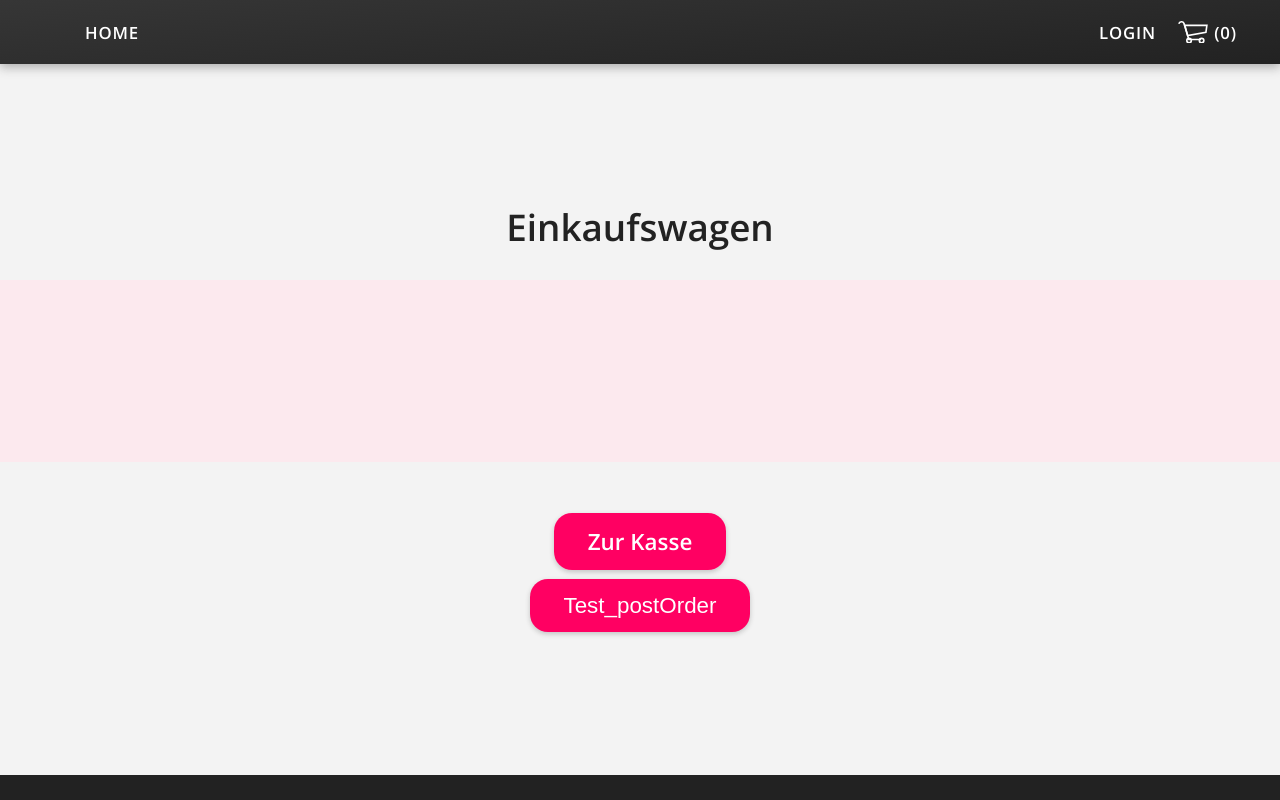
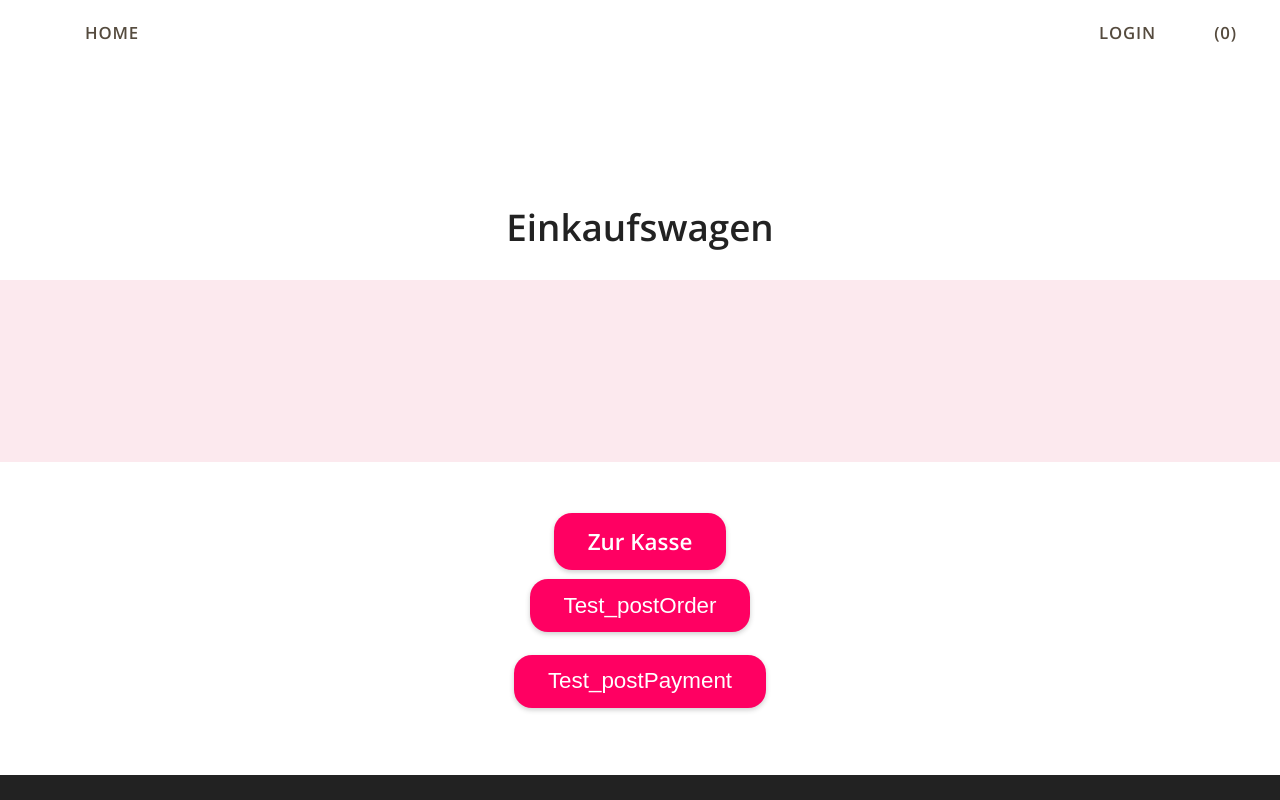
Before and after one commit to Maximilianwte/eCommerce, a React (Create React App) app: page /cart in a window 1280 px wide. Shown: the top 800 px of the page. Built offline with nearby package versions, Linux system fonts and the light colour scheme.

Commit message:
Charging Customers Testing

```diff
--- a/src/App.css
+++ b/src/App.css
@@ -2,7 +2,7 @@
 
 :root {
   --bg-color-main: #222222;
-  --bg-color-white: #f3f3f3;
+  --bg-color-white: #ffffff;
   --bg-color-highlight: #ff0062;
   --color-main: #ffffff;
   --color-secondary: #6f8aff;
--- a/src/Components/Context/Context1.js
+++ b/src/Components/Context/Context1.js
@@ -20,7 +20,7 @@ class Context extends Component {
     return (
       <div className="Store">
         <div className="fullPage">
-          <svg xmlns="http://www.w3.org/2000/svg" viewBox="0 0 116 116">
+          {/* <svg xmlns="http://www.w3.org/2000/svg" viewBox="0 0 116 116">
             <defs />
             <g id="Ebene_2" data-name="Ebene 2">
               <g id="Ebene_1-2" data-name="Ebene 1">
@@ -64,7 +64,7 @@ class Context extends Component {
                 />
               </g>
             </g>
-          </svg>{" "}
+          </svg>{" "} */}
         </div>
         <div className="highlightCard">
           <Link to={"/Buddha"}>
--- a/src/Components/Header/Header.css
+++ b/src/Components/Header/Header.css
@@ -3,19 +3,19 @@
   height: 4em;
   top: 0%;
   width: 100%;
-  background: linear-gradient(175deg, #363636, #222222);
+ /*  background: linear-gradient(175deg, #363636, #222222);
 
-  box-shadow: #2727275b 0px 3px 10px;
+  box-shadow: #2727275b 0px 3px 10px; */
 }
 
 .sideBar a {
-  color: #ffffff;
+  color: #554b3e;
   letter-spacing: 0.05em;
   font-size: 1.05em;
 }
 
 .sideBar a:hover {
-  color: #f3e0e0;
+  color: #9b8a74;
 }
 
 .inlet {
--- a/src/Components/ItemPage/ItemPage.css
+++ b/src/Components/ItemPage/ItemPage.css
@@ -9,8 +9,7 @@
   grid-column: span 2;
   background-size: cover;
   background-position-y: 25%;
-  margin-top: 4em;
-  height: 30vh;
+  height: 20em;
 }
 .left,
 .right {
--- a/src/Components/SalesProcess/Cart/Cart.js
+++ b/src/Components/SalesProcess/Cart/Cart.js
@@ -2,7 +2,6 @@ import React, { Component } from "react";
 import { Link } from "react-router-dom";
 
 import { connect } from "react-redux";
-import { bindActionCreators } from "redux";
 
 import axios from "axios";
 
@@ -15,7 +14,18 @@ class Cart extends Component {
     super(props);
     this.state = {
       item_Name: [],
+      charge: this.priceReducer()
     };
+  }
+  sumAmount(total, num) {
+    return total + num;
+  }
+  priceReducer() {
+    if (this.props.Cart_Items.Price != 0) {
+      return this.props.Cart_Items.Price.reduce(this.sumAmount);
+    } else {
+      return "0";
+    }
   }
   getOrder = async () => {
     const response = await fetch("/api/getOrders");
@@ -33,6 +43,15 @@ class Cart extends Component {
       console.log(res);
     });
   };
+  postPayment = () => {
+    const customerId = this.props.Login_State;
+
+    const charge = this.state.charge;
+    console.log(charge);
+    axios.post("/api/processPayment", { customerId, charge }).then(res => {
+      console.log(res);
+    });
+  };
 
   componentDidMount = () => {
     var nextState = this.props.Cart_Items.Id.map((item, i) => {
@@ -42,7 +61,7 @@ class Cart extends Component {
       }
     });
     this.setState({ item_Name: nextState });
-  }
+  };
   render() {
     if (this.props.Login_State != "0") {
       if (this.props.Cart_Items === 0) {
@@ -90,6 +109,9 @@ class Cart extends Component {
             <div className="checkButton">
               <button onClick={this.postOrder}>Test_postOrder</button>
             </div>
+            <div className="checkButton">
+              <button onClick={this.postPayment}>Test_postPayment</button>
+            </div>
           </div>
         );
       }
@@ -98,7 +120,6 @@ class Cart extends Component {
     }
   }
 }
-
 
 // Data from our Store gets passed into Props here.
 function mapStateToProps(state) {
@@ -113,4 +134,7 @@ const mapActionsToProps = {
   // onSelectMood: selectMood
 };
 
-export default connect(mapStateToProps, mapActionsToProps)(Cart);
+export default connect(
+  mapStateToProps,
+  mapActionsToProps
+)(Cart);
--- a/src/Store/Reducer/login_Reducer.js
+++ b/src/Store/Reducer/login_Reducer.js
@@ -1,7 +1,7 @@
 import { LOGIN_REDUCER } from "../Actions";
 
 // 0 indicates that user is not logged in. Otherwise here will be the user id stored while active.
-export default function(state = "0025ae99da73489ed04f10bb3853", { type, payload }) {
+export default function(state = "0001", { type, payload }) {
   switch (type) {
     case LOGIN_REDUCER:
       return payload;
```
Also changed, not shown: 1 other file (tests, documents, lock files or other folders).
